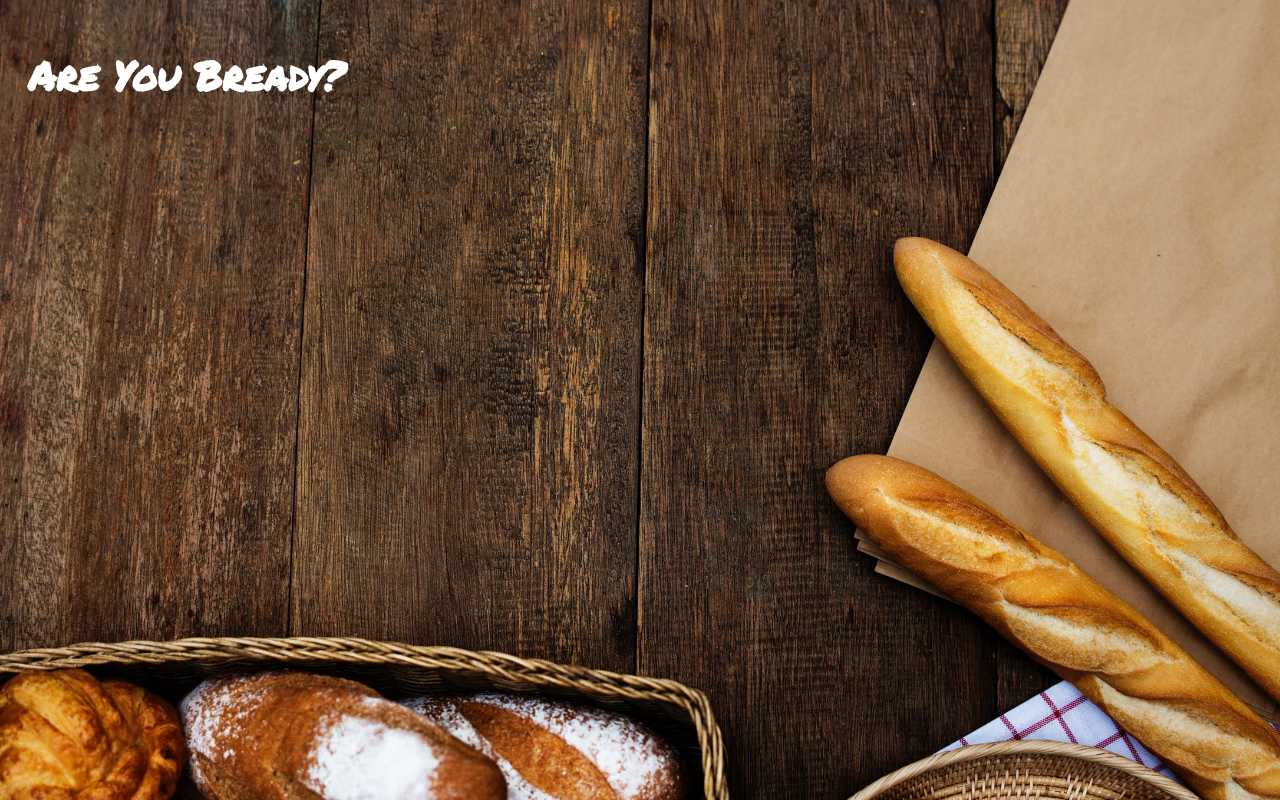
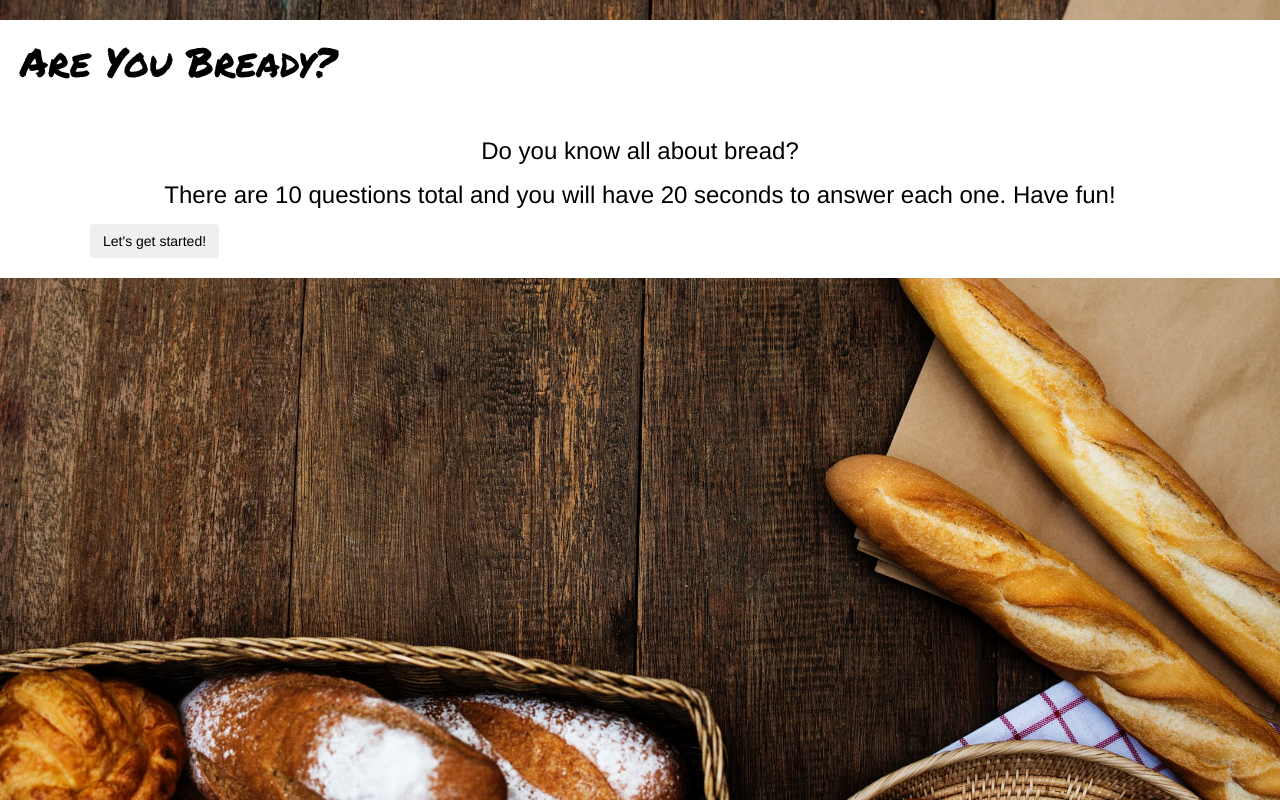
Before and after one commit to aymzki/TriviaGame, a plain HTML site: page index.html in a window 1280 px wide. Drawn offline with nearby package versions, Linux system fonts and the light colour scheme.

Commit message:
fixed the jquery link

```diff
--- a/assets/css/style.css
+++ b/assets/css/style.css
@@ -1,5 +1,5 @@
 h1{
-    color:white;
+    color: black;
     font-size: 40px;
     padding: 20px;
     font-family: 'Permanent Marker', 'Pacifico', cursive;
@@ -7,7 +7,7 @@ h1{
 }
 
 .mainContent{
-    color: white;
+    color:black;
     font-size: 24px;
     padding: 20px;
 }
--- a/assets/javascript/app.js
+++ b/assets/javascript/app.js
@@ -1,13 +1,13 @@
 $(document).ready(function() {
 
     //list of variables
-    var beginGame;
+    var startScreen;
     var gameText;
-    var right = 0;ß
+    var right = 0;
     var wrong = 0;
     var unanswered = 0;
     var questionCounter = 0;
-    var countDown = 20;
+    var counter = 20;
     var clock;
     var answerChosen;
     var questionArray = [
@@ -34,7 +34,7 @@ $(document).ready(function() {
             answers: [
                 { text: "Stripes of chocolate", isCorrect: false },
                 { text: "Sprinkled sugar", isCorrect: false },
-                { text: "A Mottled crust", isCorrect: true },
+                { text: "A mottled crust", isCorrect: true },
                 { text: "Coarse sea salt exterior", isCorrect: false }
             ]
         },
@@ -122,7 +122,7 @@ $(document).ready(function() {
     //Create initial screen and start button
     function initialScreen() {
         var initialText = "<p class='initialText text-center'>Do you know all about bread?</p> <p class='initialText text-center'>There are 10 questions total and you will have 20 seconds to answer each one. Have fun!</p>";
-        var startButtonHTML = "<button class='startButton btn btn-primary btn-lg btn-block text-center' type='button'>Let's get started!</button>";
+        var startButtonHTML = "<button class='startButton btn btn-group-small my-small-btn text-center' type='button'>Let's get started!</button>";
         startScreen = initialText + startButtonHTML;
         $(".mainContent").html(startScreen);
     }
@@ -145,7 +145,7 @@ $(document).ready(function() {
         }
         else {
             clearInterval(clock);
-            youGotItWrong();ß
+            youGotItWrong();
         }
     });
 
@@ -219,7 +219,7 @@ $(document).ready(function() {
 
 		var endUnansweredHTML = "<p class='endUnanswered text-center'>Unanswered: " + unanswered + "</p>";
 
-		var resetButtonHTML = "<button class='resetButton btn btn-primary btn-lg btn-block text-center' type='button'>PLAY AGAIN</button>";
+		var resetButtonHTML = "<button class='resetButton btn btn-primary btn-sm btn-block text-center' type='button'>PLAY AGAIN</button>";
 
 		gameHTML = finishedText + endRightHTML + endWrongHTML + endUnansweredHTML + resetButtonHTML;
 
@@ -240,8 +240,12 @@ $(document).ready(function() {
 	}
 
     //Click Start button to restart
-    // When the start button is clicked:
+    $("body").on("click", ".resetButton", function(event){
+        resetGame();
+    });
 
+
+initialScreen();
 
 
 
--- a/index.html
+++ b/index.html
@@ -5,30 +5,32 @@
     <!-- Required meta tags -->
     <meta charset="utf-8">
     <meta name="viewport" content="width=device-width, initial-scale=1, shrink-to-fit=no">
-    <!--Bootstrap
+    <!--Bootstrap-->
     <link rel="stylesheet" href="https://maxcdn.bootstrapcdn.com/bootstrap/3.3.7/css/bootstrap.min.css"
-        integrity="sha384-BVYiiSIFeK1dGmJRAkycuHAHRg32OmUcww7on3RYdg4Va+PmSTsz/K68vbdEjh4u" crossorigin="anonymous">-->
+        integrity="sha384-BVYiiSIFeK1dGmJRAkycuHAHRg32OmUcww7on3RYdg4Va+PmSTsz/K68vbdEjh4u" crossorigin="anonymous">
     <!--Link to CSS Stylesheet-->
     <link rel="stylesheet" href="assets/css/style.css">
     <!--Fonts-->
     <link href="https://fonts.googleapis.com/css?family=Pacifico|Permanent+Marker&display=swap" rel="stylesheet">
     <title>Trivia Game</title>
+    <!--Linking jQuery library-->
+    <script type="text/javascript" src="https://cdnjs.cloudflare.com/ajax/libs/jquery/3.2.1/jquery.min.js"></script>
+
 </head>
 
 <body>
+    <div class="header">
+        <h1>Are You Bready?</h1>
+    </div>
+    <div class="container">
+        <div>
+            <div class="mainContent"></div>
 
-    <h1>Are You Bready?</h1>
-    <div class="container">
-        <div class="row">
-            <div class="mainContent col-md-6"></div>
-            <div class="col-md-6"></div>
         </div>
     </div>
     </div>
 
-    <!-- Optional JavaScript -->
-    <!--Linking jQuery library-->
-    <script type="text/javascript" src="https://cdnjs .cloudflare.com/ajax/libs/jquery/3.2.1/jquery.min.js"></script>
+
     <!--Linking Javascript page *note to self: important, must be listed under the jQuery linking line-->
     <script src="assets/javascript/app.js"></script>
 </body>
```
